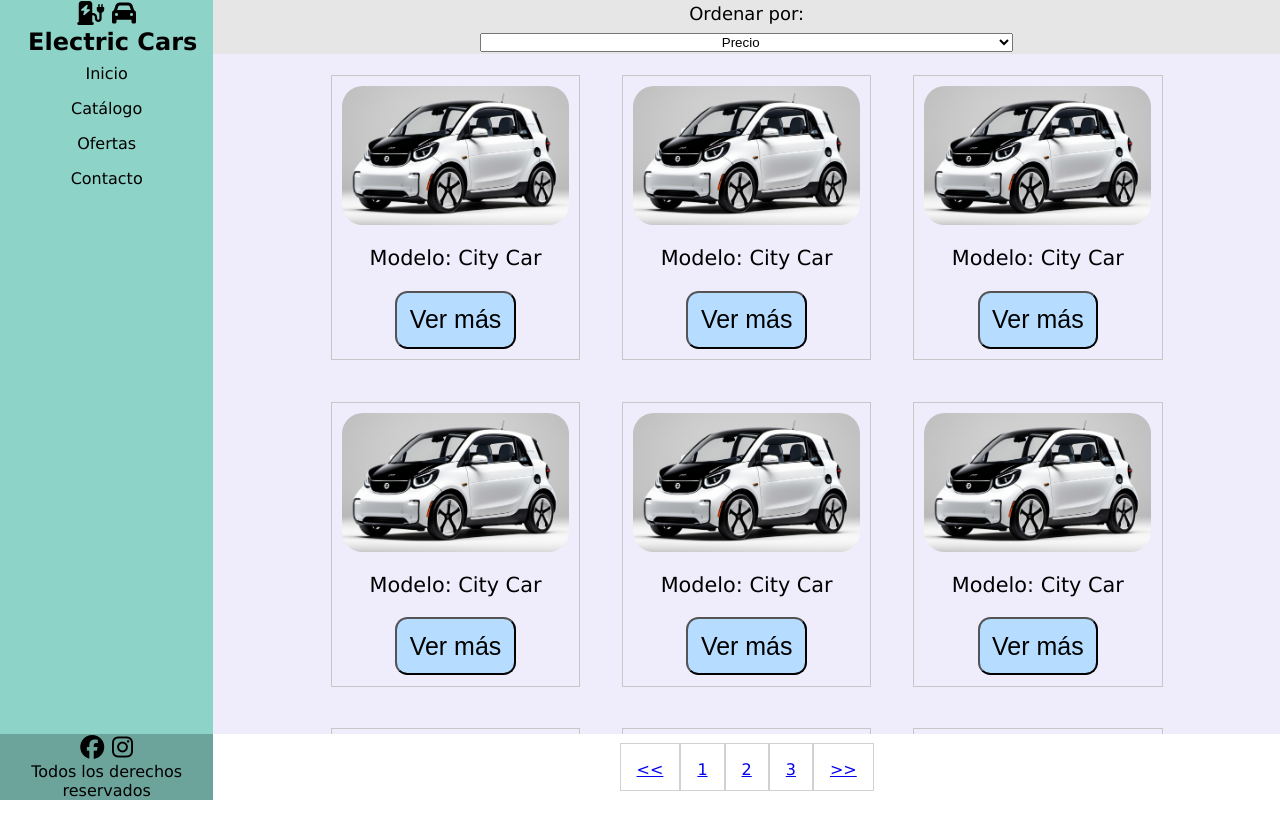
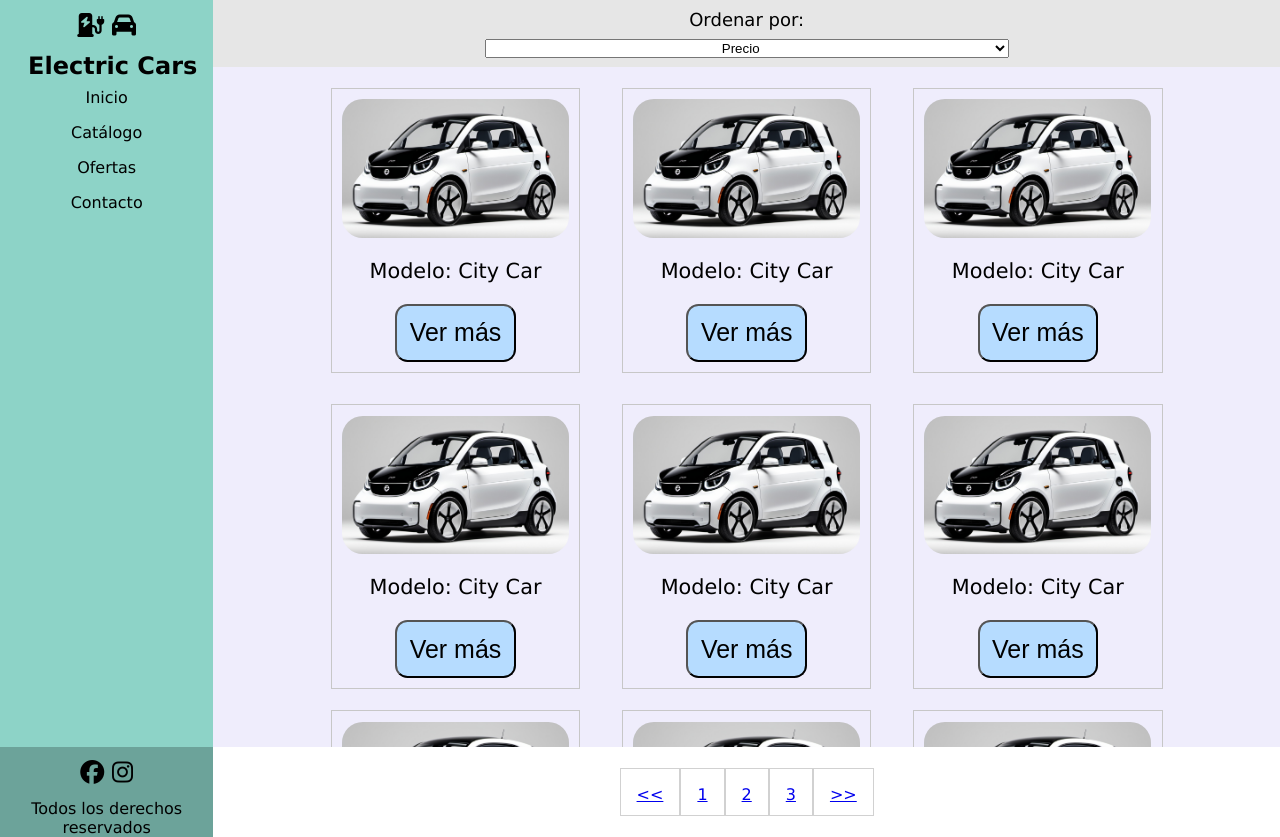
Before and after one commit to gnzrojas/css-avanzado-desafio3, a plain HTML site: page index.html in a window 1280 px wide. Before the commit the page ends 800 px from the top, so only its background shows below. Drawn offline with Linux system fonts and the light colour scheme.

Commit message:
ajustar padding de filter y orden de cards de clase desktop

```diff
--- a/assets/css/style.css
+++ b/assets/css/style.css
@@ -38,7 +38,7 @@ header h1 {
 }
 
 .car-icon {
-
+    padding: 0.5em;
     font-size: 1.5em;
 }
 
@@ -61,6 +61,7 @@ header ul {
     flex-direction: column;
     font-size: large;
     gap: 0.5em;
+    padding: 0.5em;
 
 }
 
@@ -182,13 +183,25 @@ footer {
         display: flex;
         flex-wrap: wrap;
         justify-content: center;
-        align-items: flex-start;
+        align-items: center;
         overflow-y: scroll;
         height: 85vh;
     }
 
     .desktop {
+
+        border: 1px solid #c7c7c7;
+        margin: 0.5em 1em;
+        padding: 0.5em;
+        gap: 1em;
         display: flex;
+        flex-direction: column;
+        justify-content: center;
+        align-items: center;
+        font-size: 1.3em;
+        overflow-y: scroll;
+
+
     }
 
     main article {
--- a/index.html
+++ b/index.html
@@ -8,7 +8,7 @@
         integrity="sha512-Kc323vGBEqzTmouAECnVceyQqyqdsSiqLQISBL29aUW4U/M7pSPA/gEUZQqv1cwx4OnYxTxve5UMg5GT6L4JJg=="
         crossorigin="anonymous" referrerpolicy="no-referrer" />
     <link rel="stylesheet" href="/assets/css/style.css">
-    <title>Document</title>
+    <title>ElectricCarStore</title>
 </head>
 
 <body>
```
